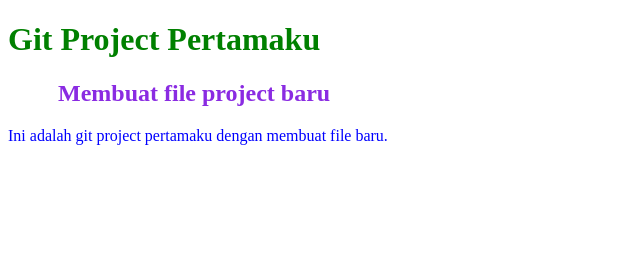
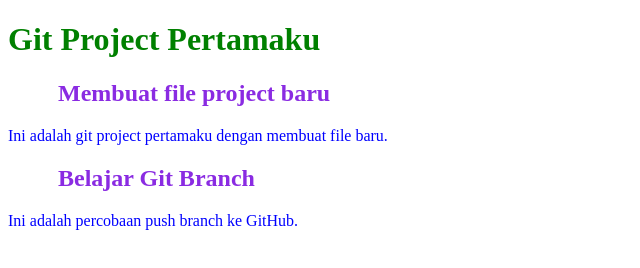
Before and after one commit to tirtaprasetya5-beep/web_git, a plain HTML site: page index.html in a window 1280 px wide. Shown: the whole page, without its empty margins (0-640 px from the left). Drawn offline with Linux system fonts and the light colour scheme.

Commit message:
Menambahkan fitur pada branch test

```diff
--- a/index.html
+++ b/index.html
@@ -9,6 +9,7 @@
     <h1>Git Project Pertamaku</h1>
     <h2>Membuat file project baru</h2>
     <p>Ini adalah git project pertamaku dengan membuat file baru.</p>
-
+<h2>Belajar Git Branch</h2>
+<p>Ini adalah percobaan push branch ke GitHub.</p>
 </body>
 </html>
```
